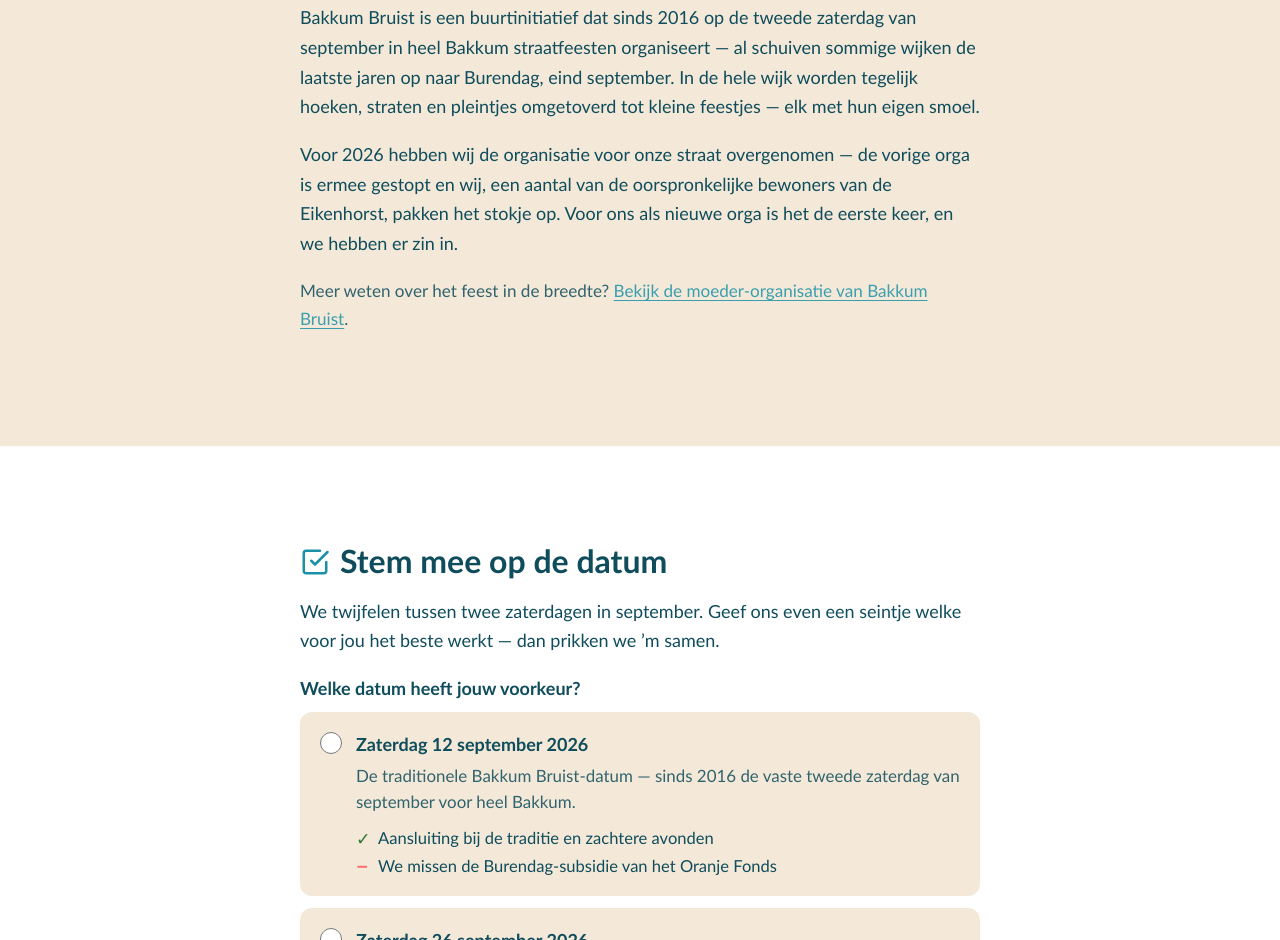
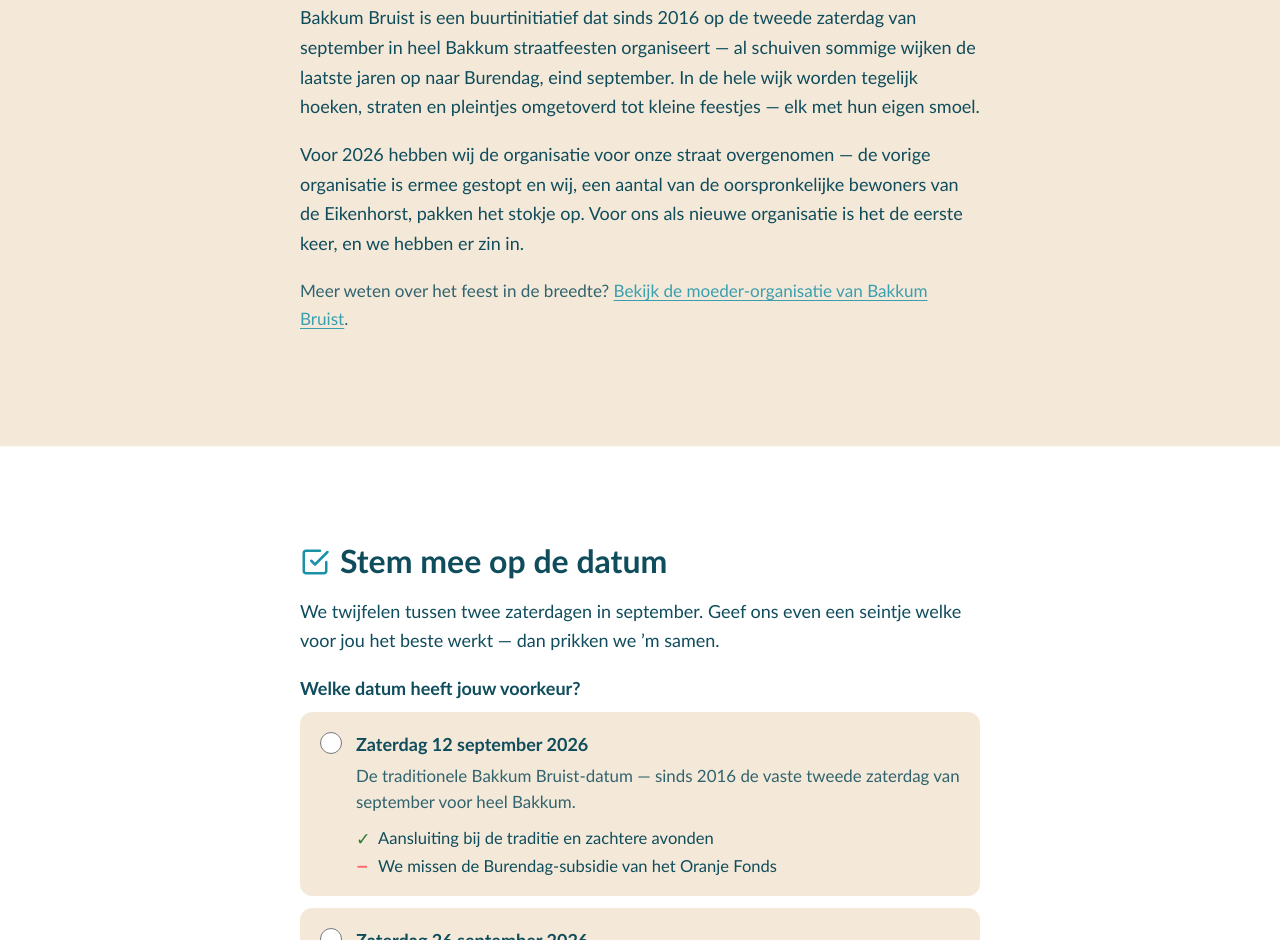
Before and after one commit to randomdreft/bakkumbruist, a plain HTML site: page index.html in a window 1280 px wide. Shown: the part 989-1929 px from the top of the page. Drawn offline with Linux system fonts and the light colour scheme.

Commit message:
Tekst: 'orga' vervangen door 'organisatie'
Liza heeft een hekel aan de afkorting 'orga' — voluit schrijven dus.

```diff
--- a/index.html
+++ b/index.html
@@ -39,7 +39,7 @@
         <section id="idee" class="section-accent" aria-labelledby="idee-title">
             <h2 id="idee-title"><svg class="section-icon" viewBox="0 0 24 24" fill="none" stroke="currentColor" stroke-width="2" stroke-linecap="round" stroke-linejoin="round" aria-hidden="true"><line x1="9" y1="18" x2="15" y2="18"/><line x1="10" y1="22" x2="14" y2="22"/><path d="M15.09 14c.18-.98.65-1.74 1.41-2.5A4.65 4.65 0 0 0 18 8 6 6 0 0 0 6 8c0 1 .23 2.23 1.5 3.5A4.61 4.61 0 0 1 8.91 14"/></svg>Wat is Bakkum Bruist?</h2>
             <p>Bakkum Bruist is een buurtinitiatief dat sinds 2016 op de tweede zaterdag van september in heel Bakkum straatfeesten organiseert — al schuiven sommige wijken de laatste jaren op naar Burendag, eind september. In de hele wijk worden tegelijk hoeken, straten en pleintjes omgetoverd tot kleine feestjes — elk met hun eigen smoel.</p>
-            <p>Voor 2026 hebben wij de organisatie voor onze straat overgenomen — de vorige orga is ermee gestopt en wij, een aantal van de oorspronkelijke bewoners van de Eikenhorst, pakken het stokje op. Voor ons als nieuwe orga is het de eerste keer, en we hebben er zin in.</p>
+            <p>Voor 2026 hebben wij de organisatie voor onze straat overgenomen — de vorige organisatie is ermee gestopt en wij, een aantal van de oorspronkelijke bewoners van de Eikenhorst, pakken het stokje op. Voor ons als nieuwe organisatie is het de eerste keer, en we hebben er zin in.</p>
             <p class="meta-link">Meer weten over het feest in de breedte? <a href="https://www.facebook.com/BakkumBruist" target="_blank" rel="noopener">Bekijk de moeder-organisatie van Bakkum Bruist</a>.</p>
         </section>
 
```
